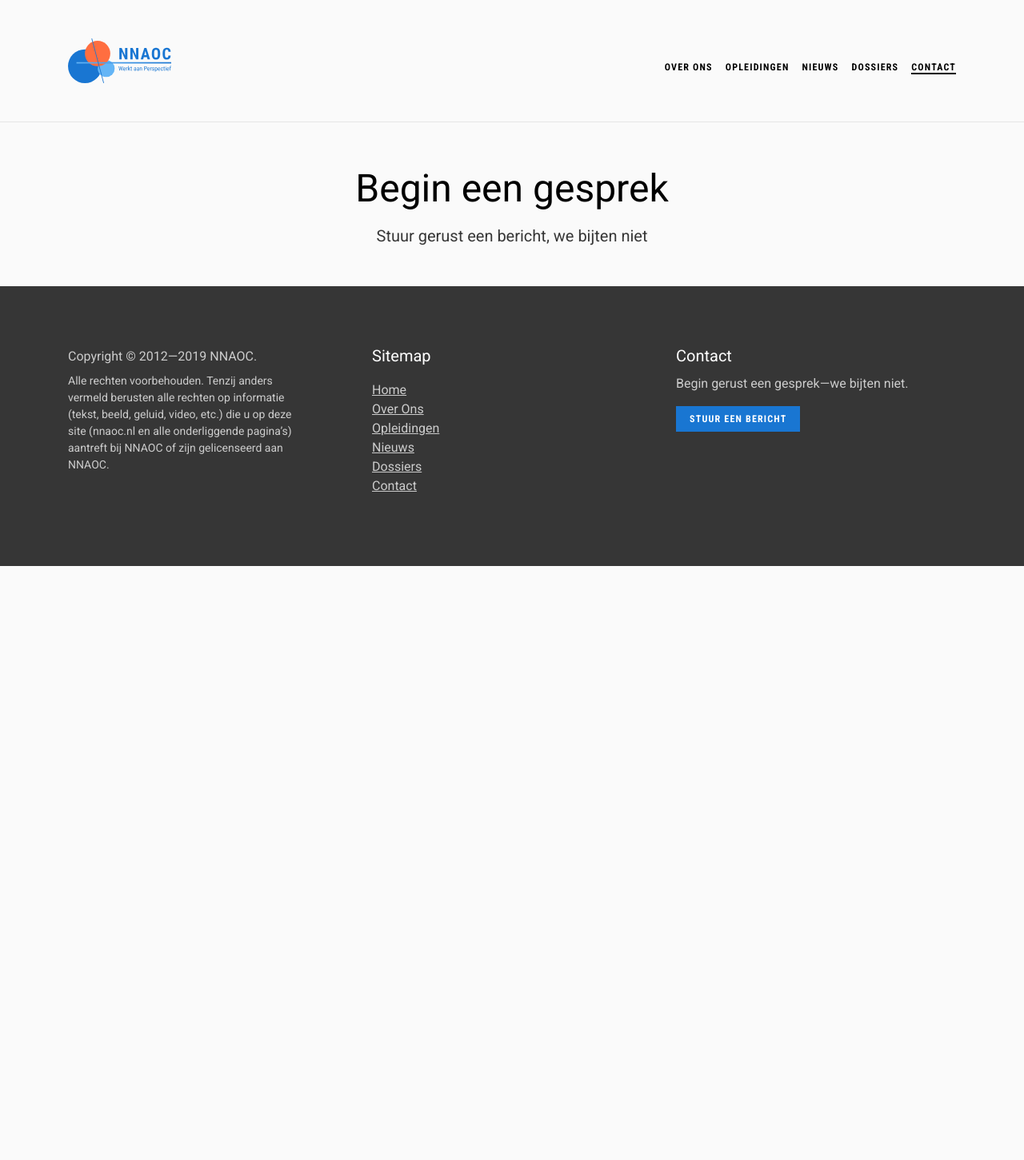
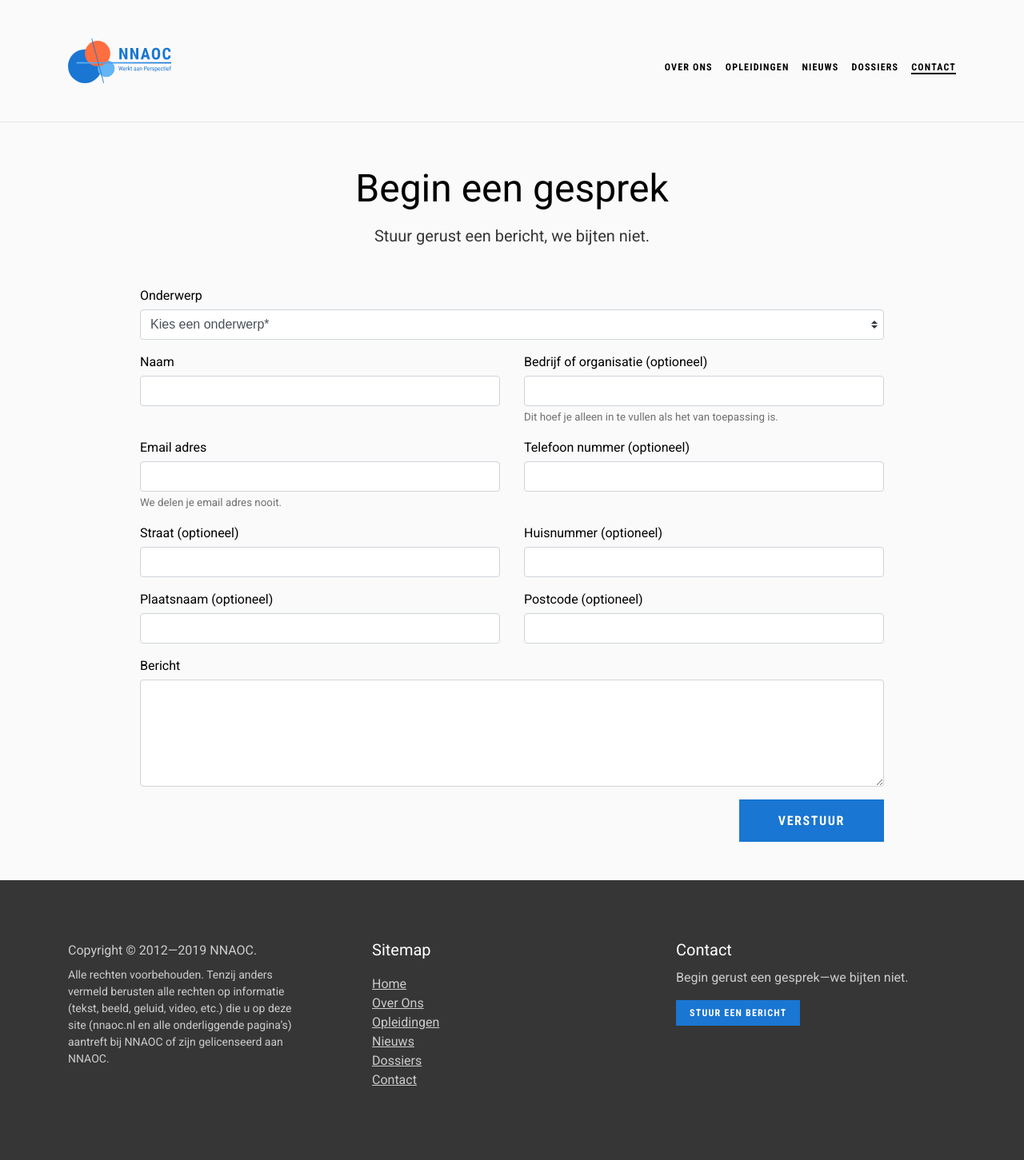
Before and after one commit to jessevdp/nnaoc.website, a Jekyll site: the page built from pages/contact.html, in a window 1280 px wide. Shown: the whole page at 80% size. Built offline with Jekyll 4.4.1, drawn with Linux system fonts in a browser that asks for light colours; before the commit the page ends 900 px from its top, so only the background shows below that.

Commit message:
Create initial contact form

```diff
--- a/pages/contact.html
+++ b/pages/contact.html
@@ -7,6 +7,97 @@ permalink: /contact/
 <header class="bg-regular margin-navbar-clear">
     <div class="container py-5 text-tablet-center">
         <h1>Begin een gesprek</h1>
-        <p class="text-large">Stuur gerust een bericht, we bijten niet</p>
+        <p class="text-large">Stuur gerust een bericht, we bijten niet.</p>
     </div>
 </header>
+
+<section class="cta bg-regular">
+    <div class="container pb-5">
+        <form method="POST">
+            <div class="row">
+
+                <div class="col-12">
+                    <div class="form-group">
+                        <label>Onderwerp</label>
+                        <select name="_subject" class="custom-select" required>
+                            <option disabled selected>Kies een onderwerp*</option>
+                            <option>One</option>
+                            <option>Two</option>
+                            <option>Three</option>
+                        </select>
+                    </div>
+                </div>
+
+                <div class="col-12 col-md-6">
+                    <div class="form-group">
+                        <label>Naam</label>
+                        <input type="text" name="naam" class="form-control" required>
+                    </div>
+                </div>
+
+                <div class="col-12 col-md-6">
+                        <div class="form-group">
+                            <label>Bedrijf of organisatie (optioneel)</label>
+                            <input type="text" name="bedrijf/organisatie" class="form-control">
+                            <small class="form-text t-muted">Dit hoef je alleen in te vullen als het van toepassing is.</small>
+                        </div>
+                    </div>
+
+                <div class="col-12 col-md-6">
+                    <div class="form-group">
+                        <label>Email adres</label>
+                        <input type="email" name="email" class="form-control" required>
+                        <small class="form-text t-muted">We delen je email adres nooit.</small>
+                    </div>
+                </div>
+
+                <div class="col-12 col-md-6">
+                    <div class="form-group">
+                        <label>Telefoon nummer (optioneel)</label>
+                        <input type="text" name="telefoon nummer" class="form-control">
+                    </div>
+                </div>
+
+                <div class="col-12 col-md-6">
+                    <div class="form-group">
+                        <label>Straat (optioneel)</label>
+                        <input type="text" name="straat" class="form-control">
+                    </div>
+                </div>
+
+                <div class="col-12 col-md-6">
+                    <div class="form-group">
+                        <label>Huisnummer (optioneel)</label>
+                        <input type="text" name="huisnummer" class="form-control">
+                    </div>
+                </div>
+
+                <div class="col-12 col-md-6">
+                    <div class="form-group">
+                        <label>Plaatsnaam (optioneel)</label>
+                        <input type="text" name="plaatsnaam" class="form-control">
+                    </div>
+                </div>
+
+                <div class="col-12 col-md-6">
+                    <div class="form-group">
+                        <label>Postcode (optioneel)</label>
+                        <input type="text" name="postcode" class="form-control">
+                    </div>
+                </div>
+
+                <div class="col-12">
+                    <div class="form-group">
+                        <label>Bericht</label>
+                        <textarea name="bericht" rows="5" class="form-control" required></textarea>
+                    </div>
+                </div>
+
+            </div>
+
+            <div class="d-flex flex-row-reverse">
+                    <button type="submit" class="btn btn-primary btn-large">Verstuur</button>
+            </div>
+        </form>
+    </div>
+</section>
```
